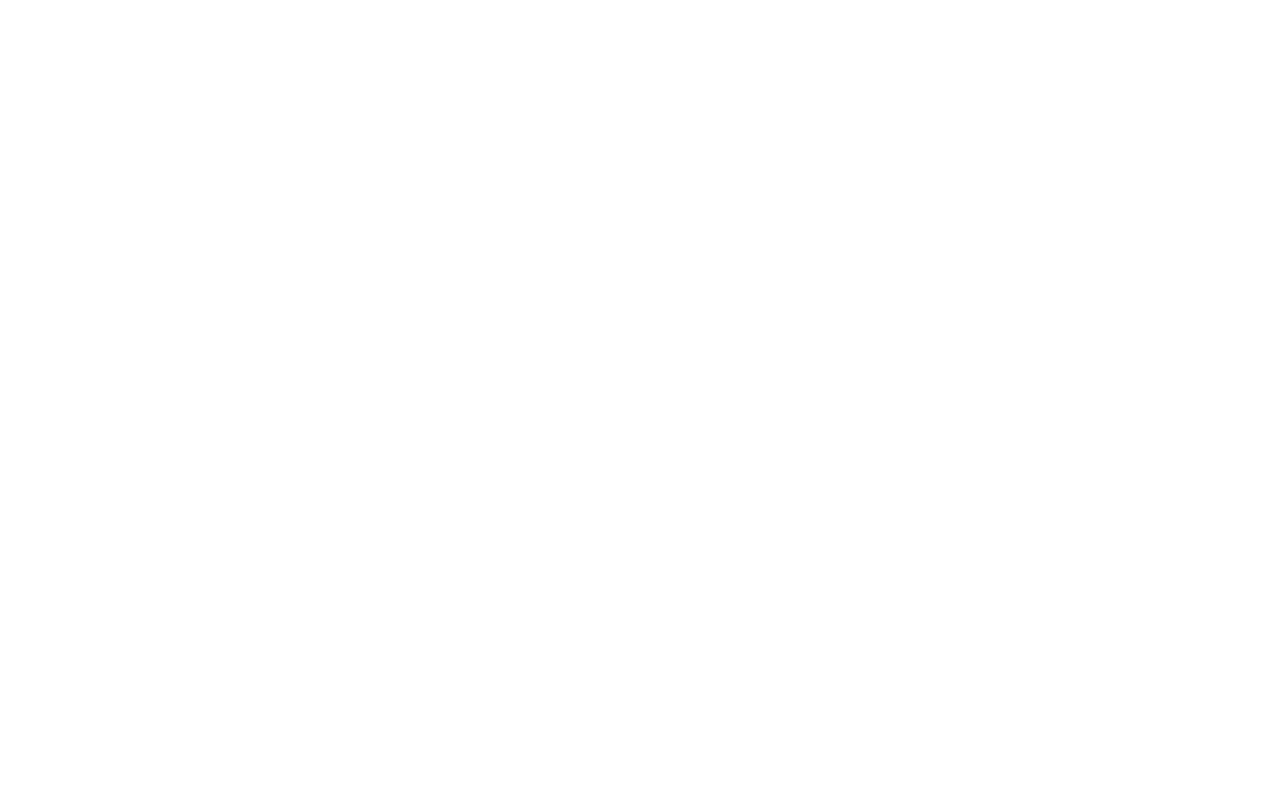
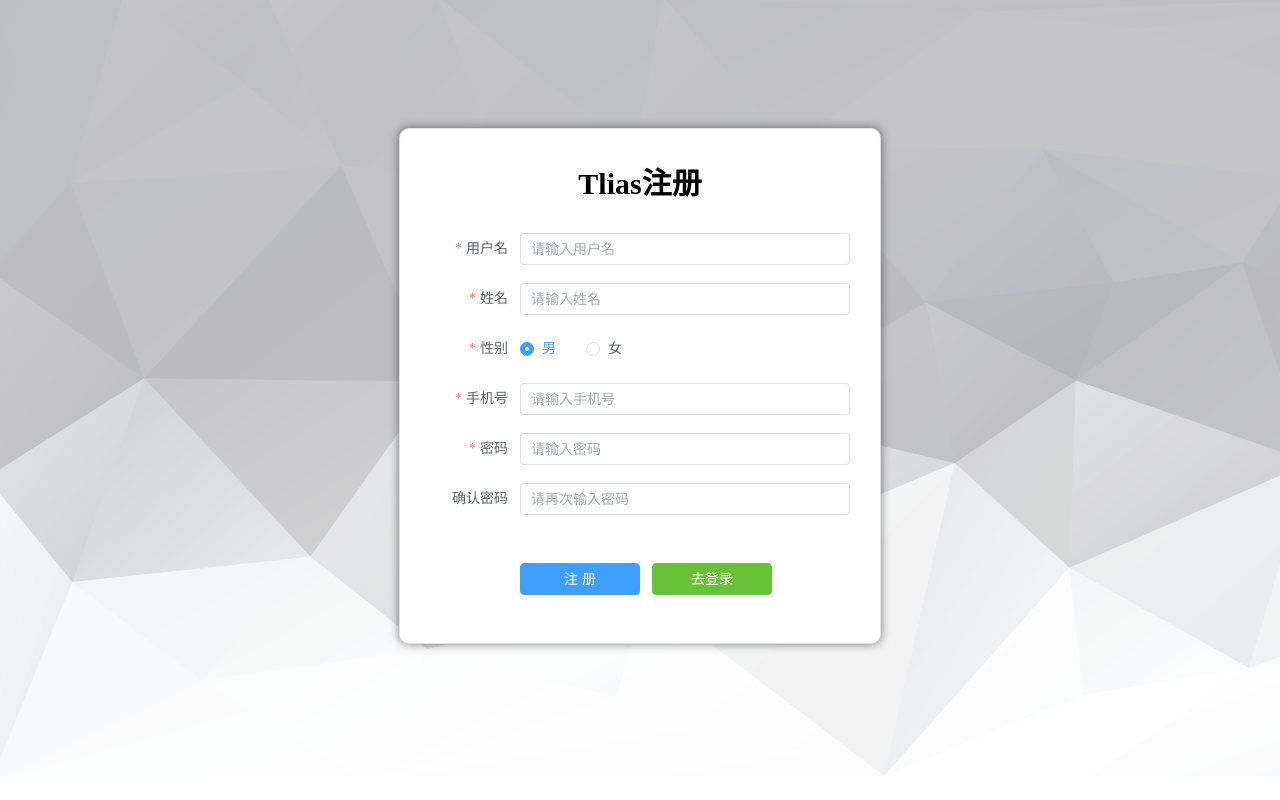
Before and after one commit to Marlin-Phone/tlias, a Vue app: page /register in a window 1280 px wide. Before the commit this address had no page. Built offline with nearby package versions, Linux system fonts and the light colour scheme.

Commit message:
feat: 添加注册功能，新增注册页面及API接口

```diff
--- /dev/null
+++ b/src/api/register.js
@@ -0,0 +1,4 @@
+import request from "@/utils/request";
+
+//注册
+export const registerApi = (data) => request.post("/register", data);
--- a/src/router/index.js
+++ b/src/router/index.js
@@ -10,6 +10,7 @@ import EmpReportView from '@/views/report/emp/index.vue'
 import StuReportView from '@/views/report/stu/index.vue'
 import LayoutView from '@/views/layout/index.vue'
 import LoginView from '@/views/login/index.vue'
+import RegisterView from '@/views/register/index.vue'
 
 const router = createRouter({
   history: createWebHistory(import.meta.env.BASE_URL),
@@ -30,7 +31,8 @@ const router = createRouter({
         { path: 'empReport', name: 'empReport', component: EmpReportView },
         { path: 'stuReport', name: 'stuReport', component: StuReportView }]
     },
-    { path: '/login', name: 'login', component: LoginView }
+    { path: '/login', name: 'login', component: LoginView },
+    { path: '/register', name: 'register', component: RegisterView }
   ]
 })
 
--- a/src/views/login/index.vue
+++ b/src/views/login/index.vue
@@ -5,28 +5,34 @@ import { ElMessage } from 'element-plus'
 import { useRouter } from 'vue-router'
 
 let loginForm = ref({ username: '', password: '' })
-const router =  useRouter();
+const router = useRouter()
 
 //登录
 const login = async () => {
-  const result = await loginApi(loginForm.value);
-  if(result.code){//成功
+  const result = await loginApi(loginForm.value)
+  if (result.code) {
+    //成功
     //1.提示信息
-    ElMessage.success('登录成功');
+    ElMessage.success('登录成功')
     //2.存储当前登录员工信息
-    localStorage.setItem("loginUser",JSON.stringify(result.data))
+    localStorage.setItem('loginUser', JSON.stringify(result.data))
     //3.跳转页面 - 首页
-   router.push('/index');
-  }else{//失败
-    ElMessage.error(result.msg);
+    router.push('/index')
+  } else {
+    //失败
+    ElMessage.error(result.msg)
   }
 }
 
 //重置
-const clear = ()=>{
-  loginForm.value = { username: '', password: '' };
+// const clear = () => {
+//   loginForm.value = { username: '', password: '' }
+// }
+
+//跳转注册页
+const toRegister = () => {
+  router.push('/register')
 }
-
 </script>
 
 <template>
@@ -39,12 +45,17 @@ const clear = ()=>{
         </el-form-item>
 
         <el-form-item label="密码" prop="password">
-          <el-input type="password" v-model="loginForm.password" placeholder="请输入密码"></el-input>
+          <el-input
+            type="password"
+            v-model="loginForm.password"
+            placeholder="请输入密码"
+          ></el-input>
         </el-form-item>
 
         <el-form-item>
           <el-button class="button" type="primary" @click="login">登 录</el-button>
-          <el-button class="button" type="info" @click="clear">重 置</el-button>
+          <!-- <el-button class="button" type="info" @click="clear">重 置</el-button> -->
+          <el-button class="button" type="success" @click="toRegister">注 册</el-button>
         </el-form-item>
       </el-form>
     </div>
--- /dev/null
+++ b/src/views/register/index.vue
@@ -0,0 +1,159 @@
+<script setup>
+import { ref } from 'vue'
+import { useRouter } from 'vue-router'
+import { ElMessage } from 'element-plus'
+import { registerApi } from '@/api/register'
+
+const router = useRouter()
+
+const registerFormRef = ref()
+const registerForm = ref({
+  username: '',
+  name: '',
+  gender: 1,
+  phone: '',
+  password: '',
+  confirmPassword: ''
+})
+
+const validateConfirmPassword = (rule, value, callback) => {
+  if (value === '') {
+    callback(new Error('请再次输入密码'))
+  } else if (value !== registerForm.value.password) {
+    callback(new Error('两次输入的密码不一致'))
+  } else {
+    callback()
+  }
+}
+
+const rules = {
+  username: [{ required: true, message: '请输入用户名', trigger: 'blur' }],
+  name: [{ required: true, message: '请输入姓名', trigger: 'blur' }],
+  gender: [{ required: true, message: '请选择性别', trigger: 'change' }],
+  phone: [
+    { required: true, message: '请输入手机号', trigger: 'blur' },
+    { pattern: /^1\d{10}$/, message: '手机号格式错误', trigger: 'blur' }
+  ],
+  password: [{ required: true, message: '请输入密码', trigger: 'blur' }],
+  confirmPassword: [{ validator: validateConfirmPassword, trigger: 'blur' }]
+}
+
+const register = async () => {
+  registerFormRef.value.validate(async (valid) => {
+    if (!valid) return
+    const payload = {
+      username: registerForm.value.username,
+      name: registerForm.value.name,
+      gender: registerForm.value.gender,
+      phone: registerForm.value.phone,
+      password: registerForm.value.password
+    }
+    const result = await registerApi(payload)
+    if (result.code) {
+      ElMessage.success('注册成功，请登录')
+      router.push('/login')
+    } else {
+      ElMessage.error(result.msg)
+    }
+  })
+}
+
+// const clear = () => {
+//   registerForm.value = {
+//     username: '',
+//     name: '',
+//     gender: 1,
+//     phone: '',
+//     password: '',
+//     confirmPassword: ''
+//   }
+//   registerFormRef.value?.clearValidate()
+// }
+
+const toLogin = () => {
+  router.push('/login')
+}
+</script>
+
+<template>
+  <div id="container">
+    <div class="register-form">
+      <el-form ref="registerFormRef" :model="registerForm" :rules="rules" label-width="90px">
+        <p class="title">Tlias注册</p>
+        <el-form-item label="用户名" prop="username">
+          <el-input v-model="registerForm.username" placeholder="请输入用户名"></el-input>
+        </el-form-item>
+
+        <el-form-item label="姓名" prop="name">
+          <el-input v-model="registerForm.name" placeholder="请输入姓名"></el-input>
+        </el-form-item>
+
+        <el-form-item label="性别" prop="gender">
+          <el-radio-group v-model="registerForm.gender">
+            <el-radio :label="1">男</el-radio>
+            <el-radio :label="2">女</el-radio>
+          </el-radio-group>
+        </el-form-item>
+
+        <el-form-item label="手机号" prop="phone">
+          <el-input v-model="registerForm.phone" placeholder="请输入手机号"></el-input>
+        </el-form-item>
+
+        <el-form-item label="密码" prop="password">
+          <el-input
+            type="password"
+            v-model="registerForm.password"
+            placeholder="请输入密码"
+          ></el-input>
+        </el-form-item>
+
+        <el-form-item label="确认密码" prop="confirmPassword">
+          <el-input
+            type="password"
+            v-model="registerForm.confirmPassword"
+            placeholder="请再次输入密码"
+          ></el-input>
+        </el-form-item>
+
+        <el-form-item>
+          <el-button class="button" type="primary" @click="register">注 册</el-button>
+          <!-- <el-button class="button" type="info" @click="clear">重 置</el-button> -->
+          <el-button class="button" type="success" @click="toLogin">去登录</el-button>
+        </el-form-item>
+      </el-form>
+    </div>
+  </div>
+</template>
+
+<style scoped>
+#container {
+  padding: 10%;
+  height: 520px;
+  background-image: url('../../assets/bg1.jpg');
+  background-repeat: no-repeat;
+  background-size: cover;
+}
+
+.register-form {
+  max-width: 420px;
+  padding: 30px;
+  margin: 0 auto;
+  border: 1px solid #e0e0e0;
+  border-radius: 10px;
+  box-shadow: 0 0 10px rgba(0, 0, 0, 0.5);
+  background-color: white;
+}
+
+.title {
+  font-size: 30px;
+  font-family: '楷体';
+  text-align: center;
+  margin-bottom: 30px;
+  font-weight: bold;
+}
+
+.button {
+  margin-top: 30px;
+  width: 120px;
+}
+</style>
```
